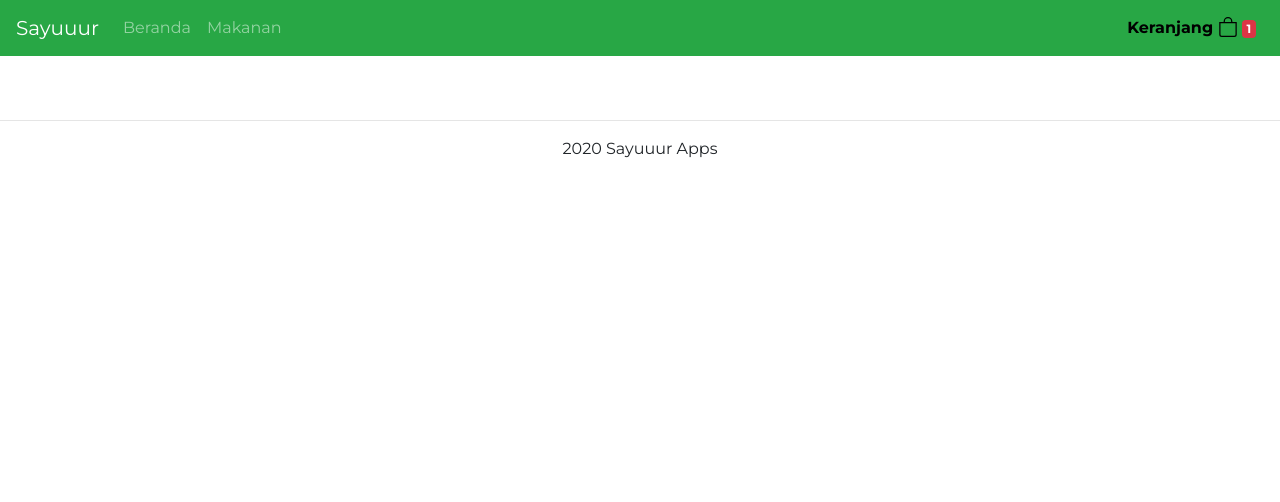
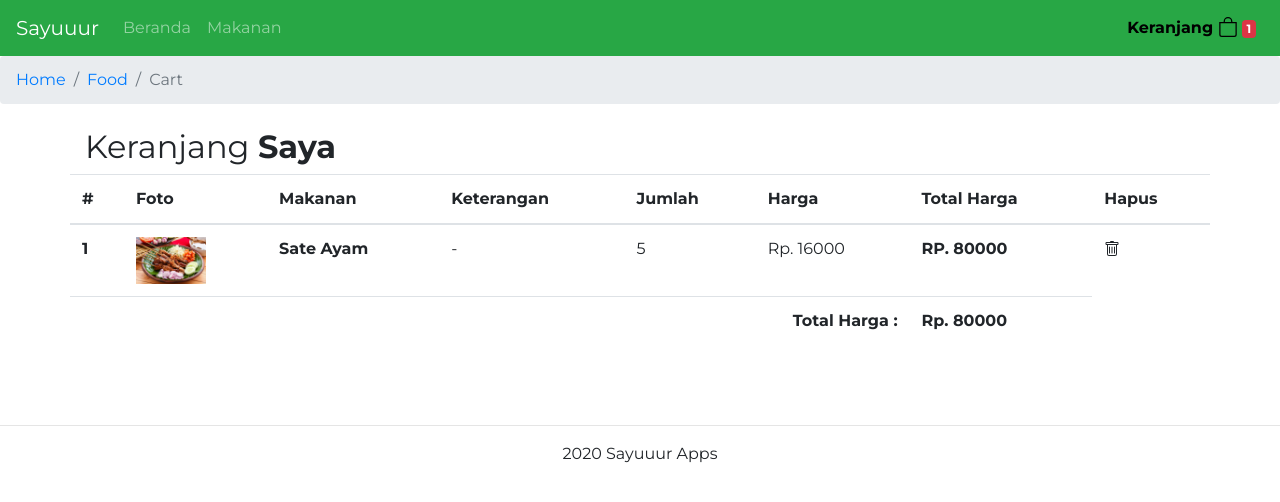
Before and after one commit to imotD/sayuuur-apps, a Vue app: page /cart in a window 1280 px wide. Shown: the top 502 px of the page. Built offline with nearby package versions, Linux system fonts and the light colour scheme; data requests are answered from the project's data file; what vue-toast-notification would draw is missing.

Commit message:
update cart

```diff
--- a/db.json
+++ b/db.json
@@ -101,15 +101,14 @@
   ],
   "keranjangs": [
     {
-      "jumlah_pemesanan": "1",
-      "keterangan": "pedes",
+      "jumlah_pemesanan": "5",
       "product": {
-        "id": 2,
-        "kode": "K-02",
-        "nama": "Nasi Goreng Telur",
-        "harga": 14000,
+        "id": 1,
+        "kode": "K-01",
+        "nama": "Sate Ayam",
+        "harga": 16000,
         "is_ready": true,
-        "gambar": "nasi-goreng-telor.jpg"
+        "gambar": "sate-ayam.jpg"
       },
       "id": 1
     }
--- a/src/components/Navbar.vue
+++ b/src/components/Navbar.vue
@@ -28,7 +28,9 @@
             <b-nav-item to="/cart">
               Keranjang
               <b-icon-bag class="mr-1"></b-icon-bag>
-              <b-badge variant="danger">{{ jumlah_pesanans.length }}</b-badge>
+              <b-badge variant="danger">{{
+                updateCart ? updateCart.length : jumlah_pesanans.length
+              }}</b-badge>
             </b-nav-item>
           </b-navbar-nav>
         </b-navbar-nav>
@@ -42,6 +44,7 @@ import axios from "axios";
 export default {
   name: "Navbar",
   components: {},
+  props: ["updateCart"],
   data() {
     return {
       jumlah_pesanans: [],
--- a/src/views/Cart.vue
+++ b/src/views/Cart.vue
@@ -1,6 +1,65 @@
 <template>
   <div>
-    <Navbar />
+    <Navbar :updateCart="keranjangs" />
+    <b-breadcrumb :items="items"></b-breadcrumb>
+    <b-container>
+      <b-row class="mt-4">
+        <b-col>
+          <h2>Keranjang <strong>Saya </strong></h2>
+        </b-col>
+      </b-row>
+      <b-row>
+        <table class="table">
+          <thead>
+            <tr>
+              <th scope="col">#</th>
+              <th scope="col">Foto</th>
+              <th scope="col">Makanan</th>
+              <th scope="col">Keterangan</th>
+              <th scope="col">Jumlah</th>
+              <th scope="col">Harga</th>
+              <th scope="col">Total Harga</th>
+              <th scope="col">Hapus</th>
+            </tr>
+          </thead>
+          <tbody>
+            <tr v-for="(cart, i) in keranjangs" :key="cart.id">
+              <th scope="row">{{ i + 1 }}</th>
+              <td>
+                <b-img
+                  :src="require(`@/assets/img/${cart.product.gambar}`)"
+                  fluid
+                  width="70"
+                  alt="image"
+                ></b-img>
+              </td>
+              <td>
+                <strong>{{ cart.product.nama }} </strong>
+              </td>
+              <td>{{ cart.keterangan ? cart.keterangan : "-" }}</td>
+              <td>{{ cart.jumlah_pemesanan }}</td>
+              <td>Rp. {{ cart.product.harga }}</td>
+              <td>
+                <strong
+                  >RP. {{ cart.product.harga * cart.jumlah_pemesanan }}
+                </strong>
+              </td>
+              <td>
+                <b-icon-trash @click="hapusKeranjang(cart.id)"></b-icon-trash>
+              </td>
+            </tr>
+            <tr>
+              <td colspan="6" align="right">
+                <strong>Total Harga : </strong>
+              </td>
+              <td>
+                <strong>Rp. {{ totalHarga }}</strong>
+              </td>
+            </tr>
+          </tbody>
+        </table>
+      </b-row>
+    </b-container>
   </div>
 </template>
 
@@ -15,19 +74,58 @@ export default {
   },
   data() {
     return {
-      jumlah_pesanans: [],
+      items: [
+        {
+          text: "Home",
+          to: "/",
+        },
+        {
+          text: "Food",
+          to: "/foods",
+        },
+        {
+          text: "Cart",
+          active: true,
+        },
+      ],
+      keranjangs: [],
     };
   },
   methods: {
-    setJumlah(data) {
-      this.jumlah_pesanans = data;
+    setKeranjangs(params) {
+      this.keranjangs = params;
+    },
+    hapusKeranjang(id) {
+      axios
+        .delete("http://localhost:3000/keranjangs/" + id)
+        .then(() => {
+          this.$toast.info("Sukses telah terhapus", {
+            type: "info",
+            position: "top-right",
+            duration: 3000,
+            dismissible: "true",
+          });
+          // update
+          axios
+            .get("http://localhost:3000/keranjangs")
+            .then((response) => this.setKeranjangs(response.data))
+            .catch((error) => console.log("Gagal Coy : ", error));
+        })
+        .catch((error) => console.log("Gagal Coy : ", error));
     },
   },
   mounted() {
     axios
       .get("http://localhost:3000/keranjangs")
-      .then((response) => this.setJumlah(response.data))
+      .then((response) => this.setKeranjangs(response.data))
       .catch((error) => console.log("Gagal Coy : ", error));
+  },
+  computed: {
+    totalHarga() {
+      return this.keranjangs.reduce(function(item, data) {
+        return item + data.product.harga * data.jumlah_pemesanan;
+      }, 0);
+    },
   },
 };
 </script>
```
Also changed, not shown: 1 other file (tests, documents, lock files or other folders).
